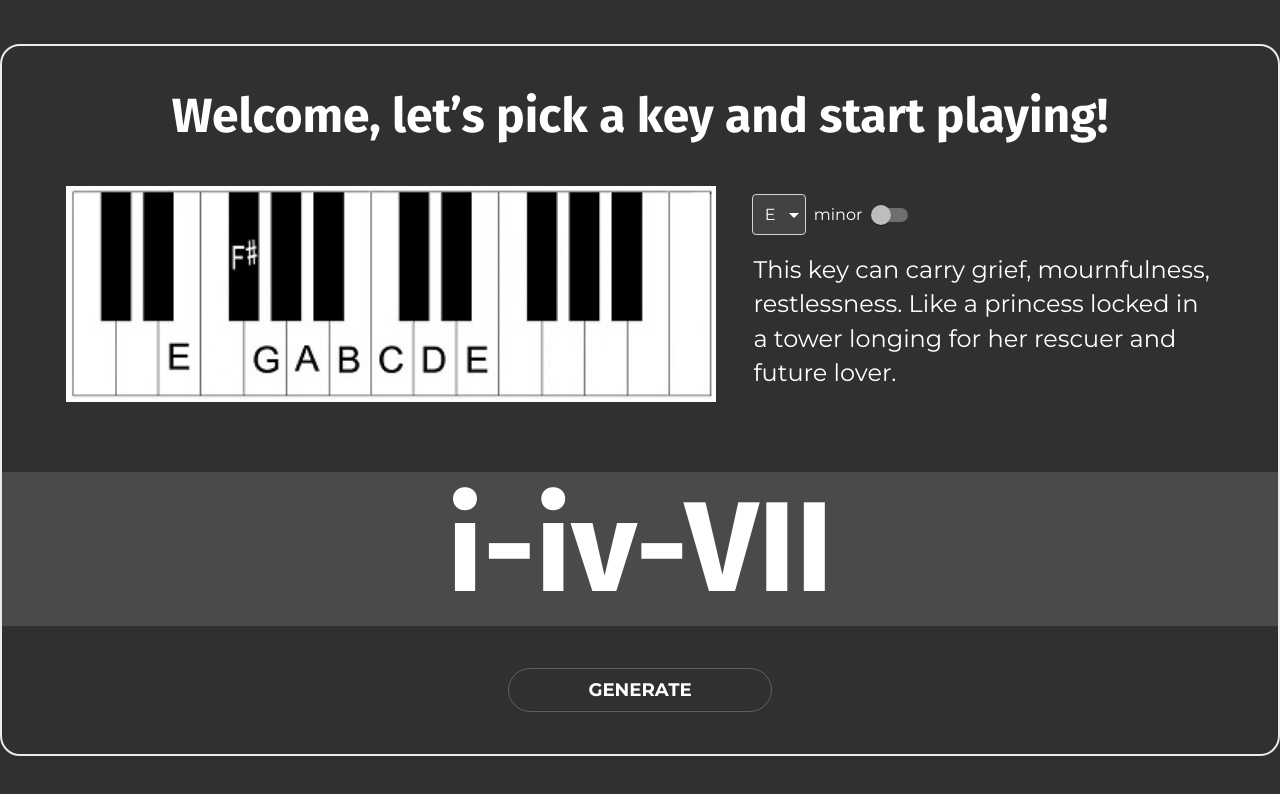
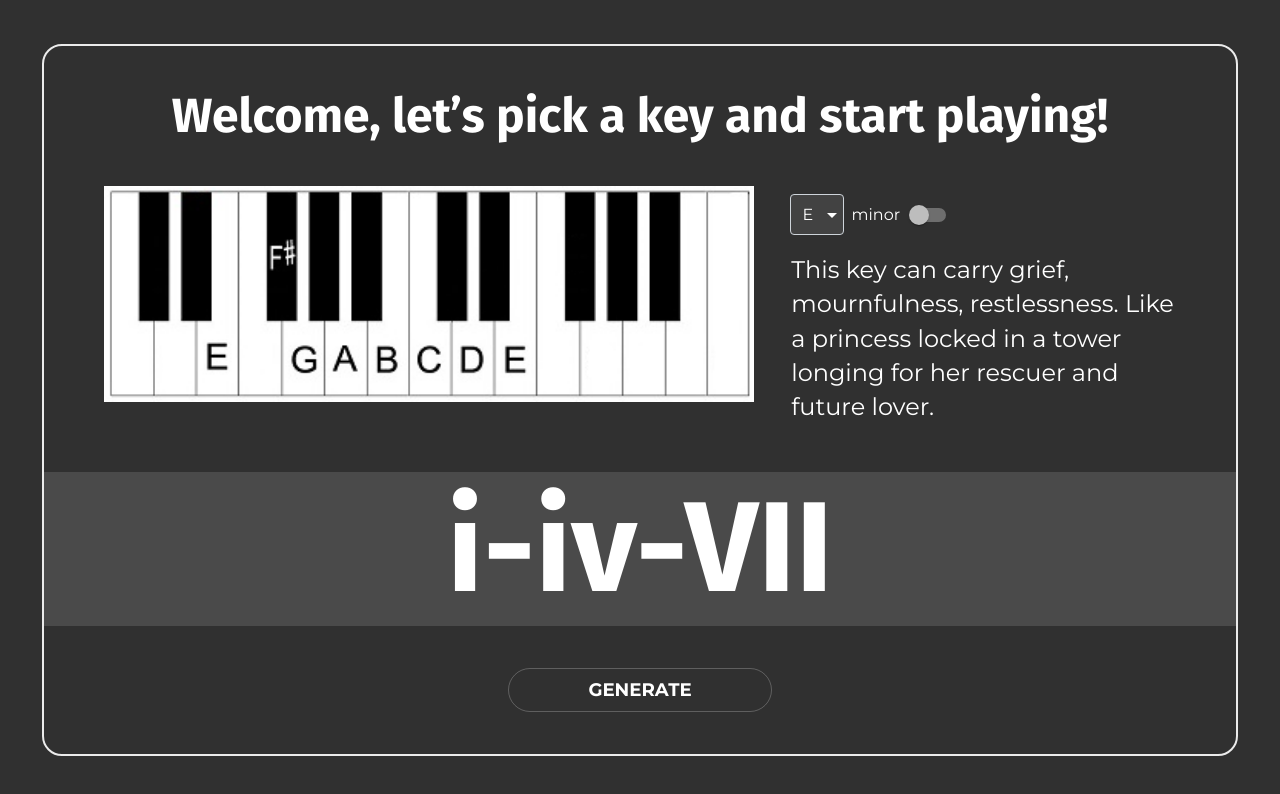
Before and after one commit to mindxploit/EasyChord, a React (Create React App) app: page / in a window 1280 px wide. Shown: the top 794 px of the page. Built offline with nearby package versions, Linux system fonts and the light colour scheme.

Commit message:
margin fixed

```diff
--- a/src/App.js
+++ b/src/App.js
@@ -27,7 +27,7 @@ const App = () => {
 				fontWeight: "bold",
 				fontSize: "8rem",
 				"@media (max-width:520px)": {
-					fontSize: "5rem",
+					fontSize: "4rem",
 				},
 			},
 			body1: {
@@ -37,7 +37,13 @@ const App = () => {
 	});
 
 	return (
-		<Box display="flex" alignContent="center" alignItems="center" minHeight={{ md: "100vh" }}>
+		<Box
+			display="flex"
+			alignContent="center"
+			alignItems="center"
+			minHeight={{ md: "100vh" }}
+			m={{ md: "0 3em" }}
+		>
 			<div
 				style={{
 					border: "2px solid rgba(255,255,255, 0.9)",
```
